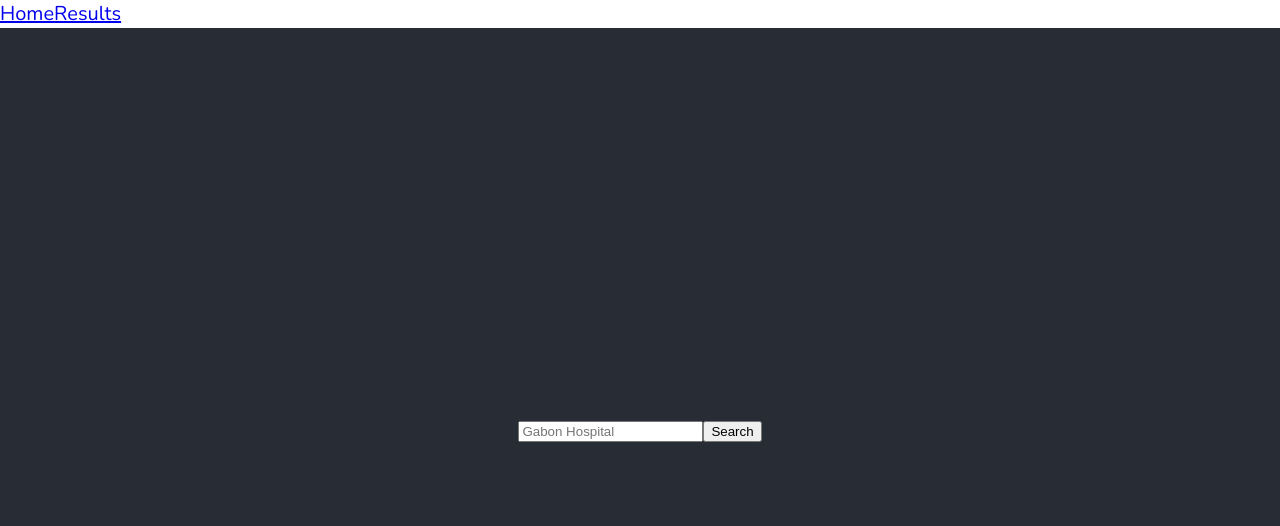
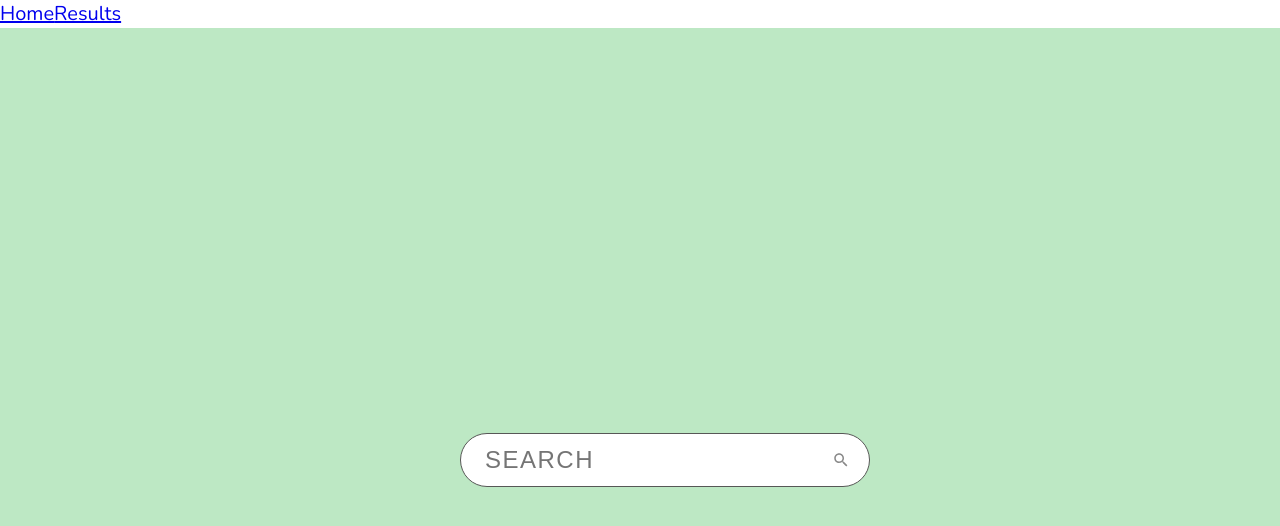
Before and after one commit to MWS-3/care-central-web, a React (Create React App) app in the folder client/: page / in a window 1280 px wide. Shown: the top 526 px of the page. Built offline with nearby package versions, Linux system fonts and the light colour scheme.

Commit message:
Style input a bit

```diff
--- a/client/src/App.css
+++ b/client/src/App.css
@@ -3,7 +3,7 @@
 }
 
 .App-header {
-  background-color: #282c34;
+  background-color: #bde8c4;
   min-height: 100vh;
   display: flex;
   flex-direction: column;
--- /dev/null
+++ b/client/src/components/Search/SearchForm.css
@@ -0,0 +1,38 @@
+.search-container {
+  padding-top: 64px;
+}
+
+.search-input {
+  width: 100%;
+  padding: 12px 24px;
+  transition: transform 250ms ease-in-out;
+  font-size: 24px;
+  line-height: 28px;
+  color: #575756;
+  background-color: #fff;
+  background-image: url(/img/ic_search_black_24px.svg);
+  background-repeat: no-repeat;
+  background-size: 18px 18px;
+  background-position: 95% center;
+  border-radius: 50px;
+  border: 1px solid #575756;
+  transition: all 250ms ease-in-out;
+  backface-visibility: hidden;
+  transform-style: preserve-3d;
+}
+
+.search-input::placeholder {
+  color: color(#575756 a(0.8));
+  text-transform: uppercase;
+  letter-spacing: 1.5px;
+}
+
+.search-input:hover,
+.search-input:focus {
+  padding: 12px 10px;
+  outline: 0;
+  border: 1px solid transparent;
+  border-bottom: 1px solid #575756;
+  border-radius: 0;
+  background-position: 100% center;
+}
--- a/client/src/components/Search/SearchForm.js
+++ b/client/src/components/Search/SearchForm.js
@@ -1,4 +1,5 @@
 import React, { Component } from 'react';
+import "./SearchForm.css";
 
 class SearchForm extends Component {
   state = {
@@ -36,17 +37,20 @@ class SearchForm extends Component {
     const {data} = this.state;
 
     return (
+      <div className="search-container">
           <form onSubmit={this.onSubmit}>
             <input
+            className="search-input"
             type="text"
             id="query"
             name="query"
-            placeholder="Gabon Hospital"
+            placeholder="Search"
             value={data.query}
             onChange={this.onChange}
             />
-            <button>Search</button>
+            {/* <button>Search</button> */}
           </form>
+      </div>
     );
   }
 }
```
Also changed, not shown: client/public/img/ic_search_black_24px.svg (added).
